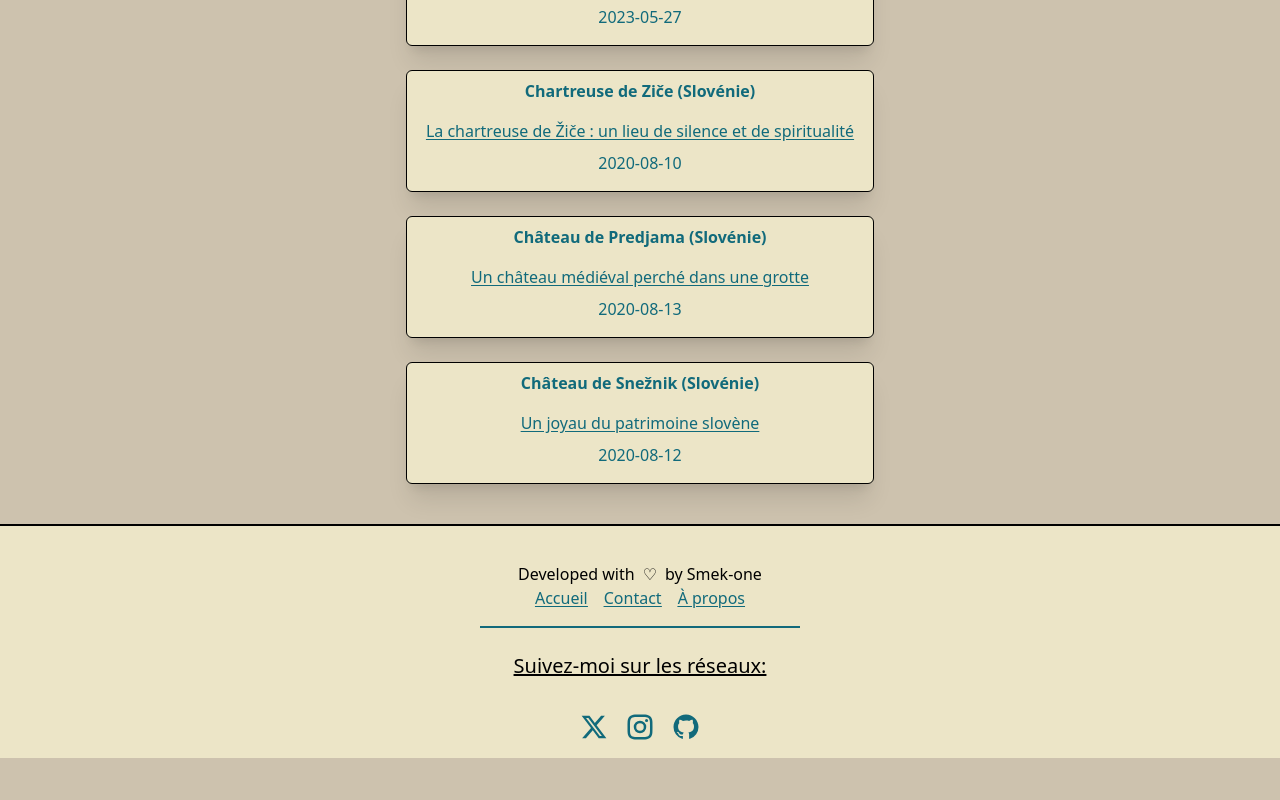
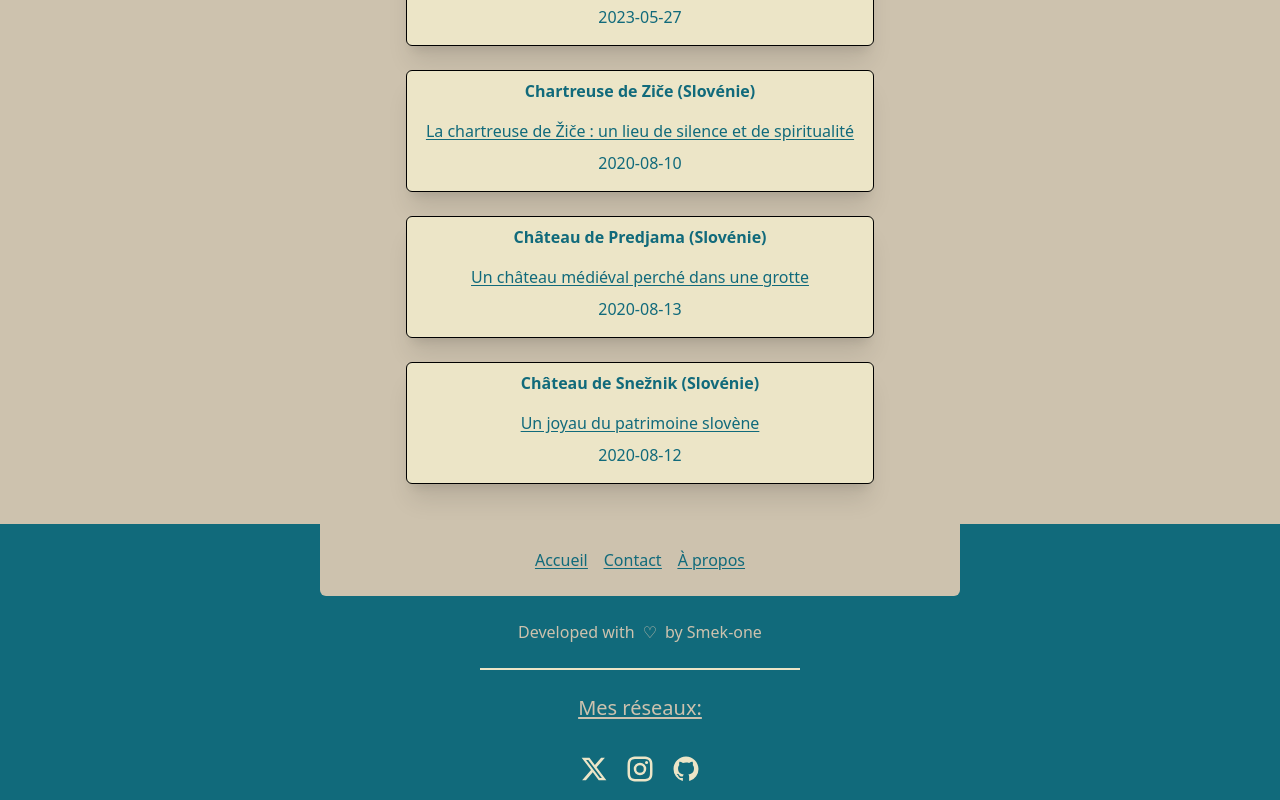
Before and after one commit to Smek-one/smekoneBlog, a Next.js app: page / in a window 1280 px wide. Shown: the part 638-1438 px from the top of the page. Before the commit the page ends 1396 px from the top, so only its background shows below. Built offline with nearby package versions, Linux system fonts and the light colour scheme.

Commit message:
changing footer's style

```diff
--- a/app/layout.tsx
+++ b/app/layout.tsx
@@ -34,38 +34,39 @@ export default function RootLayout({
   }
 
   const footer = (
-    <footer className="bg-springBud border-t-2 text-center bg-cyan-600 h-auto">
-     <div className="border-slate-900 text-center">
-        <h3 className="text-black mt-9">Developed with
-          <span className="text-red-700 mx-2">&#x2661;</span>
-           by Smek-one</h3>
-           </div>
+    <footer className="bg-cianOscuro border-t-1 text-center h-auto">
 
-           {
+            {
            //MENU PAGES
            }
-      <div className="text-cianOscuro font-extralight mb-4 underline underline-offset-2 decoration-zinc-600">
+      <div className="text-cianOscuro rounded-b-md font-extralight underline underline-offset-2 pb-6 pt-6 mx-auto bg-shadeBrown w-2/4">
       <Link href="/" className="mx-2">Accueil</Link>
       <Link href="/contact" className="mx-2">Contact</Link>
       <Link href="/about" className="mx-2">À propos</Link>
       </div>
 
+     <div className="border-springBud text-center">
+        <h3 className="text-shadeBrown my-6 underline-offset-2">Developed with
+          <span className="text-red-700 mx-2">&#x2661;</span>
+           by Smek-one</h3>
+           </div>
+
       {
            //SOCIAL LINKS
            }
-      <div className="text-center border-t-2 border-cianOscuro w-1/4 mx-auto">
-        <p className="md:underline pt-6 md:text-xl sm:text-xs sm:no-underline">Suivez-moi sur les réseaux:</p>
+      <div className="text-center border-t-2 border-springBud w-1/4 mx-auto">
+        <p className="text-shadeBrown md:underline underline-offset-2 pt-6 md:text-xl sm:text-xs sm:no-underline">Mes réseaux:</p>
 
       <div className="flex justify-center mt-6">
-        <a href="https://twitter.com/smek_one" className="mx-2 mt-2 mb-4 text-cianOscuro">
+        <a href="https://twitter.com/smek_one" className="mx-2 mt-2 mb-4 text-springBud">
         <RiTwitterXFill className="text-3xl"/>
         </a>
 
-        <a href="https://www.instagram.com/smek_one_pics/" className="mx-2 mt-2 mb-4 text-cianOscuro">
+        <a href="https://www.instagram.com/smek_one_pics/" className="mx-2 mt-2 mb-4 text-springBud">
         <RiInstagramLine className="text-3xl"/>
         </a>
 
-        <a href="https://github.com/Smek-one" className="mx-2 mt-2 mb-4 text-cianOscuro">
+        <a href="https://github.com/Smek-one" className="mx-2 mt-2 mb-4 text-springBud">
         <RiGithubFill className="text-3xl"/>
         </a>
       </div>
```
